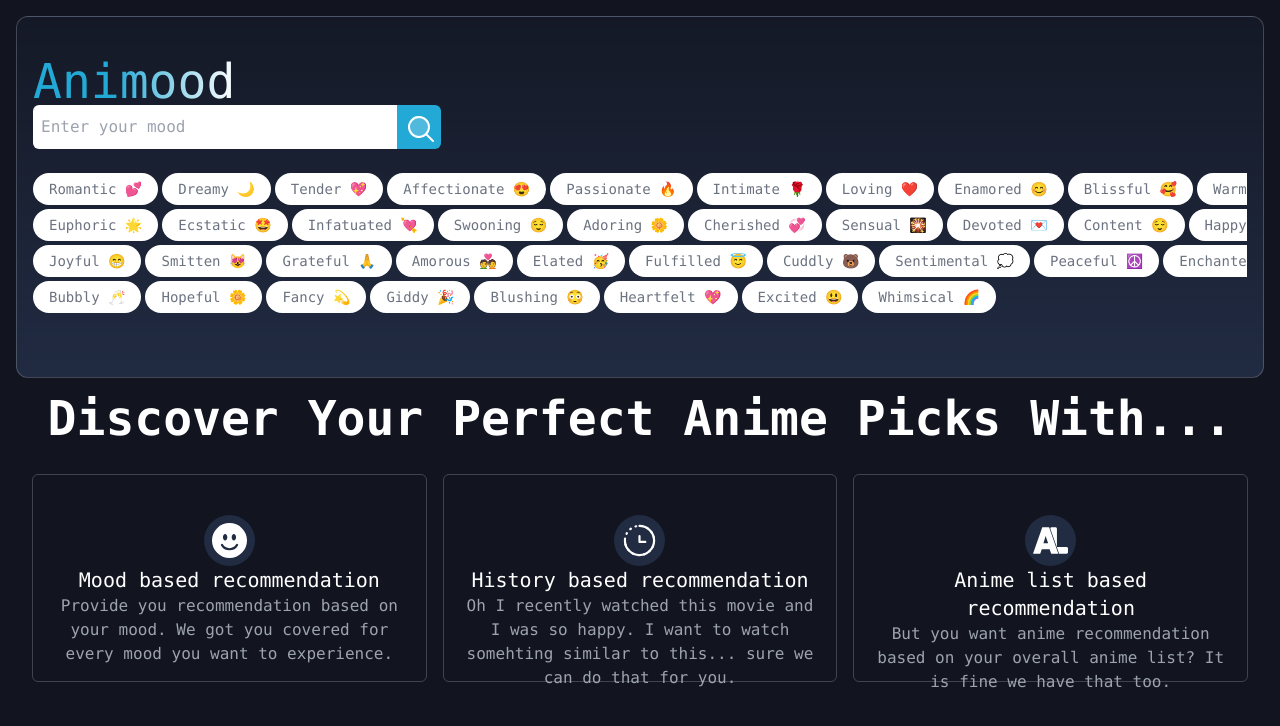
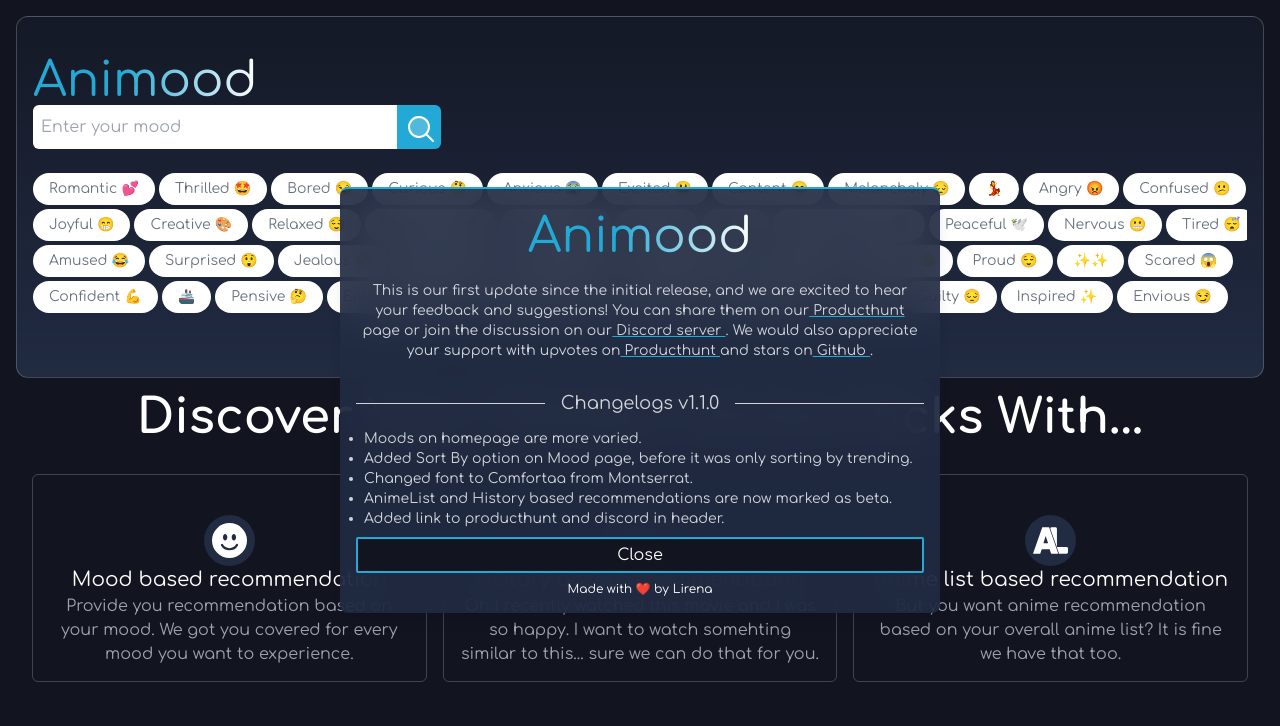
Before and after one commit to lirena00/Animood, a Next.js app: page / in a window 1280 px wide. Shown: the top 726 px of the page. Built offline with nearby package versions, Linux system fonts and the light colour scheme; what @badrap/bar-of-progress would draw is missing.

Commit message:
Update 1.1.0

```diff
--- /dev/null
+++ b/src/components/changelog.js
@@ -0,0 +1,82 @@
+import React, { useEffect, useState } from 'react';
+import Image from 'next/image';
+import Link from 'next/link';
+
+const CURRENT_VERSION = "1.1.0"; // Replace with the actual current version
+
+const ChangeLog = () => {
+  const [showPopup, setShowPopup] = useState(true);
+
+  useEffect(() => {
+    // Check if the popup has been shown for the current version
+    const versionShown = localStorage.getItem('version');
+    if (versionShown !== CURRENT_VERSION) {
+      setShowPopup(true);
+
+      // Mark the popup as shown for the current version
+      localStorage.setItem('version', CURRENT_VERSION);
+    }
+  }, []);
+
+  const handleClose = () => {
+    setShowPopup(false);
+  };
+
+  if (!showPopup) {
+    return null;
+  }
+
+  return (
+    <div className="popup-container fixed top-1/2 w-[90%] z-50  md:w-[75vh]  left-1/2 transform -translate-x-1/2 -translate-y-1/2
+
+    py-2 rounded-md
+    ">
+      <div className=" bg-secondary/90 backdrop-blur-xl rounded-lg shadow-lg p-4  border-t-2 border-action">
+        <div className='mx-auto w-full flex justify-center'>
+        <span className="  text-5xl animood  pt-2 ">Animood</span>
+        </div>
+
+
+        <div className='text-center py-5 text-gray-300 text-sm'>
+  This is our first update since the initial release, and we are excited to hear your feedback and suggestions! You can share them on our
+  <Link href="https://www.producthunt.com/posts/animood" target="_blank" rel="noopener noreferrer" className='underline decoration-action'> Producthunt </Link>
+  page or join the discussion on our
+  <Link href="https://discord.com/invite/X9VejqEG2Z" target="_blank" rel="noopener noreferrer" className='underline decoration-action'> Discord server </Link>.
+  We would also appreciate your support with upvotes on
+  <Link href="https://www.producthunt.com/posts/animood" target="_blank" rel="noopener noreferrer" className='underline decoration-action'> Producthunt </Link>
+  and stars on
+  <Link href="https://github.com/LiReNa00/Animood" target="_blank" rel="noopener noreferrer" className='underline decoration-action'> Github </Link>.
+</div>
+
+
+        <div className="relative flex py-2 items-center">
+    <div className="flex-grow border-t border-gray-300"></div>
+    <span className="flex-shrink mx-4 text-gray-300 text-lg">Changelogs v{CURRENT_VERSION}</span>
+    <div className="flex-grow border-t border-gray-300"></div>
+</div>
+
+
+        <ul className='text-gray-300 w-max-sm text-sm my-1 list-disc pl-2'>
+
+
+<li> Moods on homepage are more varied. </li>
+<li>Added Sort By option on Mood page, before it was only sorting by trending.</li>
+<li>Changed font to Comfortaa from Montserrat.</li>
+<li>AnimeList and History based recommendations are now marked as beta.</li>
+<li>Added link to producthunt and discord in header.</li>
+
+
+</ul>
+
+        <button className='mx-auto block w-full bg-primary rounded-sm border-2 border-action m-2 p-1 text-white' onClick={handleClose}>Close</button>
+        <span className='text-white text-xs mx-auto justify-center flex gap-1 w-full'>Made with ❤️ by <a href="https://github.com/LiReNa00" target='_blank' rel="noopener noreferrer">Lirena</a></span>
+      </div>
+    </div>
+  );
+};
+
+export default ChangeLog;
+
+/*
+<div className='p-2 text-gray-300 mx-auto text-center'>See all changelogs <Link className='text-action' href="/changelogs">here</Link> </div>
+*/
--- a/src/components/modal.js
+++ b/src/components/modal.js
@@ -86,7 +86,7 @@
   };
 
   return (
-    <div className=" lg:flex  bg-secondary/70 backdrop-blur-xl rounded-lg shadow-lg p-4  border-t-2 border-action">
+    <div className=" lg:flex font-comfortaa  bg-secondary/70 backdrop-blur-xl rounded-lg shadow-lg p-4  border-t-2 border-action">
       <div className="relative w-full h-[120px] lg:w-[200px] lg:h-[308px]   aspect-[2/3]">
         <Image
           src={anime.coverImage.extraLarge}
@@ -155,7 +155,7 @@
         </div>
 
         <div
-          className="max-h-72 overflow-y-auto -mr-5"
+          className="max-h-72 overflow-y-auto text-sm -mr-5"
           dangerouslySetInnerHTML={{ __html: anime.description }}
         />
 
--- a/src/components/nav.js
+++ b/src/components/nav.js
@@ -34,7 +34,8 @@
             </Link>
 
             <Link href="/anilist">
-              <li className="hover:bg-primary w-[68px] p-2 mx-auto flex flex-col gap-2 items-center text-white transition-all duration-120 border-action hover:border-l-4 ">
+              <li className="hover:bg-primary w-[68px] relative p-2 mx-auto flex flex-col gap-2 items-center text-white transition-all duration-120 border-action hover:border-l-4 ">
+                <span className="absolute top-1 right-2 rounded-full bg-action px-1.5 py-0.5 text-xs">β</span>
                 <svg
                   xmlns="http://www.w3.org/2000/svg"
                   width="1.75em"
@@ -51,7 +52,8 @@
             </Link>
 
             <Link href="/history">
-              <li className="hover:bg-primary text-center w-[68px] p-2 mx-auto flex flex-col gap-2 items-center text-white transition-all duration-120 border-action hover:border-l-4 ">
+              <li className="hover:bg-primary relative text-center w-[68px] p-2 mx-auto flex flex-col gap-2 items-center text-white transition-all duration-120 border-action hover:border-l-4 ">
+              <span className="absolute top-1 right-2 rounded-full bg-action px-1.5 py-0.5 text-xs">β</span>
                 <svg
                   xmlns="http://www.w3.org/2000/svg"
                   width="1.75em"
@@ -97,19 +99,31 @@
           </ul>
         </motion.div>
 
-        <span className="text-3xl px-2  animood font-mono select-none">
+        <span className="text-3xl px-2  animood  select-none">
           <Link href="/">Animood</Link>
         </span>
 
         <div className="gap-2 absolute right-2  flex ">
-          <div className="w-[2.125rem] h-[2.125rem] rounded-md border-action border-2 text-white text-2xl grid place-items-center bg-primary  ">
-            <Link href="https://github.com/LiReNa00/Animood" target="_blank">
-              <svg
-                xmlns="http://www.w3.org/2000/svg"
-                width="1em"
-                height="1em"
-                viewBox="0 0 24 24"
-              >
+        <div className="w-[2.125rem] h-[2.125rem] rounded-md border-action border-2 text-white text-2xl grid place-items-center bg-primary">
+  <Link href="https://producthunt.com/posts/animood" target="_blank" title="Upvote Product Hunt">
+    <svg xmlns="http://www.w3.org/2000/svg" width="1em" height="1em" viewBox="0 0 256 256">
+      <defs>
+        <linearGradient id="logosProducthunt0" x1="50%" x2="50%" y1="0%" y2="100%">
+          <stop offset="0%" stopColor="#DA552F"></stop>
+          <stop offset="100%" stopColor="#D04B25"></stop>
+        </linearGradient>
+      </defs>
+      <g fill="none" fillRule="evenodd">
+        <path fill="url(#logosProducthunt0)" d="M128 256c70.694 0 128-57.306 128-128S198.694 0 128 0S0 57.306 0 128s57.306 128 128 128"></path>
+        <path fill="#FFF" d="M96 76.8v102.4h19.2v-32h29.056c19.296-.512 34.944-16.16 34.944-35.2c0-19.552-15.648-35.2-34.944-35.2zm48.493 51.2H115.2V96h29.293c8.563 0 15.507 7.168 15.507 16s-6.944 16-15.507 16"></path>
+      </g>
+    </svg>
+  </Link>
+</div>
+
+<div className="w-[2.125rem] h-[2.125rem] rounded-md border-action border-2 text-white text-2xl grid place-items-center bg-primary">
+  <Link href="https://github.com/LiReNa00/Animood" target="_blank" title="GitHub">
+    <svg xmlns="http://www.w3.org/2000/svg" width="1em" height="1em" viewBox="0 0 24 24">
       <path
         fill="currentColor"
         d="M12 .297c-6.63 0-12 5.373-12 12c0 5.303 3.438 9.8 8.205 11.385c.6.113.82-.258.82-.577c0-.285-.01-1.04-.015-2.04c-3.338.724-4.042-1.61-4.042-1.61C4.422 18.07 3.633 17.7 3.633 17.7c-1.087-.744.084-.729.084-.729c1.205.084 1.838 1.236 1.838 1.236c1.07 1.835 2.809 1.305 3.495.998c.108-.776.417-1.305.76-1.605c-2.665-.3-5.466-1.332-5.466-5.93c0-1.31.465-2.38 1.235-3.22c-.135-.303-.54-1.523.105-3.176c0 0 1.005-.322 3.3 1.23c.96-.267 1.98-.399 3-.405c1.02.006 2.04.138 3 .405c2.28-1.552 3.285-1.23 3.285-1.23c.645 1.653.24 2.873.12 3.176c.765.84 1.23 1.91 1.23 3.22c0 4.61-2.805 5.625-5.475 5.92c.42.36.81 1.096.81 2.22c0 1.606-.015 2.896-.015 3.286c0 .315.21.69.825.57C20.565 22.092 24 17.592 24 12.297c0-6.627-5.373-12-12-12"
@@ -117,6 +131,7 @@
     </svg>
   </Link>
 </div>
+
           {session ? (
             <div className="w-[2.125rem] h-[2.125rem] flex flex-col items-center group ">
               <button
@@ -149,15 +164,9 @@
               type="button"
               onClick={() => signIn("AniListProvider")}
               title="Login With AniList"
-              className="w-9.5 h-9.5  border-2  right-2  border-action rounded-md overflow-hidden"
+              className="px-2 bg-action text-white  right-2   rounded-md overflow-hidden"
             >
-              <Image
-                className="h-7 w-7 object-cover"
-                width={100}
-                height={100}
-                src={`https://avatar.vercel.sh/1`}
-                alt="pfp"
-              />
+              Login
             </button>
           )}
         </div>
@@ -187,7 +196,8 @@
           </Link>
 
           <Link href="/anilist">
-            <li className="hover:bg-primary w-[68px] p-2 mx-auto flex flex-col gap-2 items-center text-white transition-all duration-120 border-action hover:border-b-4 ">
+            <li className="hover:bg-primary relative w-[68px] p-2 mx-auto flex flex-col gap-2 items-center text-white transition-all duration-120 border-action hover:border-b-4 ">
+            <span className="absolute top-1 right-2 rounded-full bg-action px-1.5 py-0.5 text-xs">β</span>
               <svg
                 xmlns="http://www.w3.org/2000/svg"
                 width="1.75em"
@@ -204,7 +214,8 @@
           </Link>
 
           <Link href="/history">
-            <li className="hover:bg-primary text-center w-[68px] p-2 mx-auto flex flex-col gap-2 items-center text-white transition-all duration-120 border-action hover:border-b-4 ">
+            <li className="hover:bg-primary relative  text-center w-[68px] p-2 mx-auto flex flex-col gap-2 items-center text-white transition-all duration-120 border-action hover:border-b-4 ">
+            <span className="absolute top-1 right-2 rounded-full bg-action px-1.5 py-0.5 text-xs">β</span>
               <svg
                 xmlns="http://www.w3.org/2000/svg"
                 width="1.75em"
@@ -227,6 +238,7 @@
                   ></circle>
                 </g>
               </svg>
+
               History
             </li>
           </Link>
--- a/src/pages/api/gemini.js
+++ b/src/pages/api/gemini.js
@@ -79,6 +79,10 @@
       {
         text: 'output: {\n  "emotion": "Contentment",\n  "genre": "Slice of Life",\n  "tags": "Cute Boys Doing Cute Things"\n}',
       },
+      { text: "input: 🎶🎤" },
+      {
+        text: 'output: {\n  "emotion": "Creative",\n  "genre": "Music",\n  "tags": "Cute Girls Doing Cute Things"\n}',
+      },
       { text: "input: ✨✨" },
       {
         text: 'output: {\n  "emotion": "Wonder",\n  "genre": "Fantasy",\n  "tags": "Fairy"\n}',
--- a/src/pages/faq.js
+++ b/src/pages/faq.js
@@ -11,7 +11,7 @@
         <main
           className={` flex min-h-screen flex-col  z-10 justify-between p-4 `}
         >
-          <div className="flex gap-2  w-full items-center justify-center font-mono text-white text-center  space-y-4 text-lg">
+          <div className="flex gap-2  w-full items-center justify-center  text-white text-center  space-y-4 text-lg">
             <span className="text-action text-3xl">
               <svg
                 xmlns="http://www.w3.org/2000/svg"
--- a/src/pages/index.js
+++ b/src/pages/index.js
@@ -3,6 +3,7 @@
 import { motion } from "framer-motion";
 import { useRouter } from "next/router";
 import moods from "@/utils/mood";
+import ChangeLog from "@/components/changelog";
 
 export default function Home() {
   const router = useRouter();
@@ -37,7 +38,8 @@
       <main
         className={`bg-primary flex min-h-screen flex-col items-center z-10 justify-between p-4 `}
       >
-        <div className="flex flex-col w-full  font-mono   space-y-4">
+        <ChangeLog/>
+        <div className="flex flex-col w-full space-y-4">
           <motion.div
             initial={{ y: 20, opacity: 0 }}
             whileInView={{ y: 0, opacity: 1 }}
--- a/src/pages/mood.js
+++ b/src/pages/mood.js
@@ -11,6 +11,7 @@
   const [loading, setLoading] = useState(false);
   const [mood, setMood] = useState("");
   const [response, setResponse] = useState(null);
+  const [sort, setSort] = useState("TRENDING_DESC");
   const [data, setData] = useState(null);
 
   useEffect(() => {
@@ -62,7 +63,7 @@
       const query = `
       query Q {
         Page(perPage: 48) {
-          media(sort: TRENDING_DESC type: ANIME tag:"${response.tags}" genre:"${
+          media(sort: ${sort} type: ANIME tag:"${response.tags}" genre:"${
         response.genre
       }" isAdult:false ${session ? "onList:false" : ""} ) {
             id
@@ -111,7 +112,7 @@
           console.error("Error:", error);
         });
     }
-  }, [response, session]);
+  }, [response, session,sort]);
 
   return (
     <>
@@ -124,7 +125,7 @@
         <main
           className={`bg-primary flex min-h-screen flex-col items-center z-10 space-y-4 p-4 `}
         >
-          <div className="flex flex-col w-full items-center justify-between font-mono text-sm  space-y-4">
+          <div className="flex flex-col w-full items-center justify-between  text-sm  space-y-4">
             <span className="  text-5xl animood pb-6 pt-2 ">Animood</span>
 
             <div className="font-bold text-3xl lg:text-5xl  w-full mx-auto justify-center flex">
@@ -179,6 +180,18 @@
             )}
 
             {data && data.length > 0 && (
+            <div className="relative space-y-4">
+            <div className="flex gap-2 absolute right-3  items-center">
+
+              <select
+              value={sort}
+              onChange={(e) => setSort(e.target.value)}
+              className="bg-transparent text-base text-gray-300 outline-none px-2 py-1 text-semibold">
+                <option value="TRENDING_DESC" >Trending</option>
+                <option value="POPULARITY_DESC">Popularity</option>
+                <option value="SCORE_DESC">Score</option>
+              </select>
+              </div>
               <div className="flex flex-col w-[100%] overflow-hidden ">
                 <motion.section
                   initial={{ y: 20, opacity: 0 }}
@@ -191,6 +204,7 @@
                     <Card anime={anime} key={anime.id} />
                   ))}
                 </motion.section>
+              </div>
               </div>
             )}
           </div>
--- a/src/styles/globals.css
+++ b/src/styles/globals.css
@@ -4,6 +4,11 @@
 
 @media (prefers-color-scheme: dark) {
 
+}
+
+@font-face {
+  font-family: 'Comfortaa';
+  src: url('/fonts/comfortaa.ttf');
 }
 
 @layer base {
@@ -18,7 +23,7 @@
   }
 
   body {
-      @apply font-sans bg-[#1b2028]
+      @apply font-comfortaa bg-[#1b2028]
   }
 }
 
--- a/src/utils/mood.js
+++ b/src/utils/mood.js
@@ -1,45 +1,54 @@
 const moods = [
-    "Romantic 💕",
-    "Dreamy 🌙",
-    "Tender 💖",
-    "Affectionate 😍",
-    "Passionate 🔥",
-    "Intimate 🌹",
-    "Loving ❤️",
-    "Enamored 😊",
-    "Blissful 🥰",
-    "Warm ☺️",
-    "Cozy 🛋️",
-    "Euphoric 🌟",
-    "Ecstatic 🤩",
-    "Infatuated 💘",
-    "Swooning 😌",
-    "Adoring 🌼",
-    "Cherished 💞",
-    "Sensual 🎇",
-    "Devoted 💌",
-    "Content 😌",
-    "Happy 😊",
-    "Delighted 😄",
-    "Joyful 😁",
-    "Smitten 😻",
-    "Grateful 🙏",
-    "Amorous 💑",
-    "Elated 🥳",
-    "Fulfilled 😇",
-    "Cuddly 🐻",
-    "Sentimental 💭",
-    "Peaceful ☮️",
-    "Enchanted ✨",
-    "Radiant 🌞",
-    "Bubbly 🥂",
-    "Hopeful 🌼",
-    "Fancy 💫",
-    "Giddy 🎉",
-    "Blushing 😳",
-    "Heartfelt 💖",
-    "Excited 😃",
-    "Whimsical 🌈",
-  ];
+  "Romantic 💕",
+  "Thrilled 🤩",
+  "Bored 😒",
+  "Curious 🤔",
+  "Anxious 😰",
+  "Excited 😃",
+  "Content 😊",
+  "Melancholy 😔",
+  "💃",
+  "Angry 😡",
+  "Confused 😕",
+  "Joyful 😁",
+  "Creative 🎨",
+  "Relaxed 😌",
+  "Frustrated 😤",
+  "Hopeful 🌟",
+  "Sad 😢",
+  "🤐🤐",
+  "Disappointed 😞",
+  "Peaceful 🕊️",
+  "Nervous 😬",
+  "Tired 😴",
+  "Amused 😂",
+  "Surprised 😲",
+  "Jealous 😒",
+  "Grateful 🙏",
+  "Annoyed 😠",
+  "Energetic ⚡",
+  "Calm 🧘",
+  "Lonely 😞",
+  "Proud 😌",
+  "✨✨",
+  "Scared 😱",
+  "Confident 💪",
+  "🚢",
+  "Pensive 🤔",
+  "Enthusiastic 🤗",
+  "Indifferent 😐",
+  "Happy 😊",
+  "Relieved 😅",
+  "🎶🎤",
+  "Guilty 😔",
+  "Inspired ✨",
+  "Envious 😏",
+  "Nostalgic 🌄",
+  "Miserable 😖",
+  "🤡",
+  "Cheerful 😊",
+  "Stressed 😩"
+]
+
 
 export default moods;
--- a/tailwind.config.js
+++ b/tailwind.config.js
@@ -7,6 +7,9 @@
   ],
   theme: {
     extend: {
+      fontFamily:{
+        'comfortaa':['comfortaa','sans-serif']
+      },
       colors:{
         "primary":"#121520",
         "secondary":"#212b42",
```
Also changed, not shown: public/fonts/comfortaa.ttf (added), public/fonts/roboto_mono.ttf (added). Lines whose indentation alone changed are shown as unchanged.
